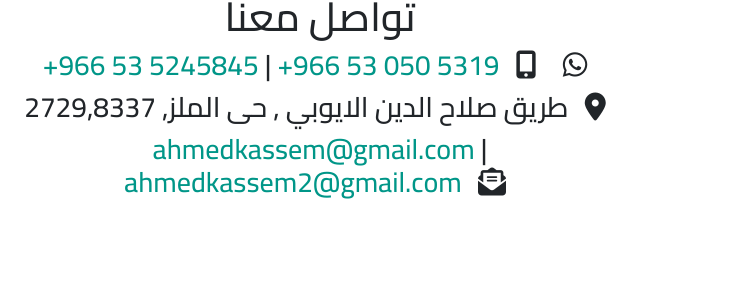
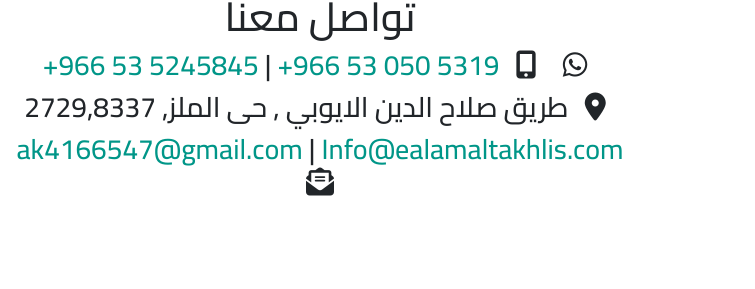
Before and after one commit to ahm3dnass3r/AalmAltalkhes, a plain HTML site: page index.html in a window 1280 px wide. Shown: the part 3222-3511 px from the top of the page, 0-755 px from the left. Drawn offline with Linux system fonts and the light colour scheme.

Commit message:
Update index.html

```diff
--- a/index.html
+++ b/index.html
@@ -218,7 +218,7 @@
           <i class="fa-solid fa-location-dot"></i>
         </h3>
         <h3>
-          <a href="mailto:ahmedkassem@gmail.com"> ahmedkassem@gmail.com</a> | <a href="mailto:ahmedkassem2@gmail.com"> ahmedkassem2@gmail.com</a>
+          <a href="mailto:ak4166547@gmail.com"> ak4166547@gmail.com </a> | <a href="mailto:Info@ealamaltakhlis.com"> Info@ealamaltakhlis.com</a>
           <i class="fa-solid fa-envelope-open-text"></i>
         </h3>
       </div>
```
